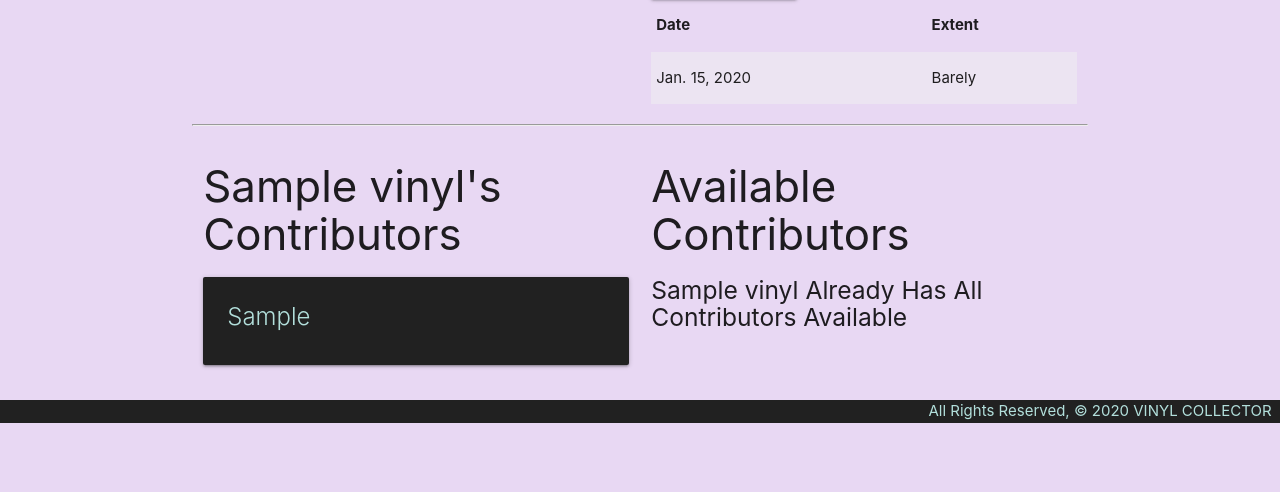
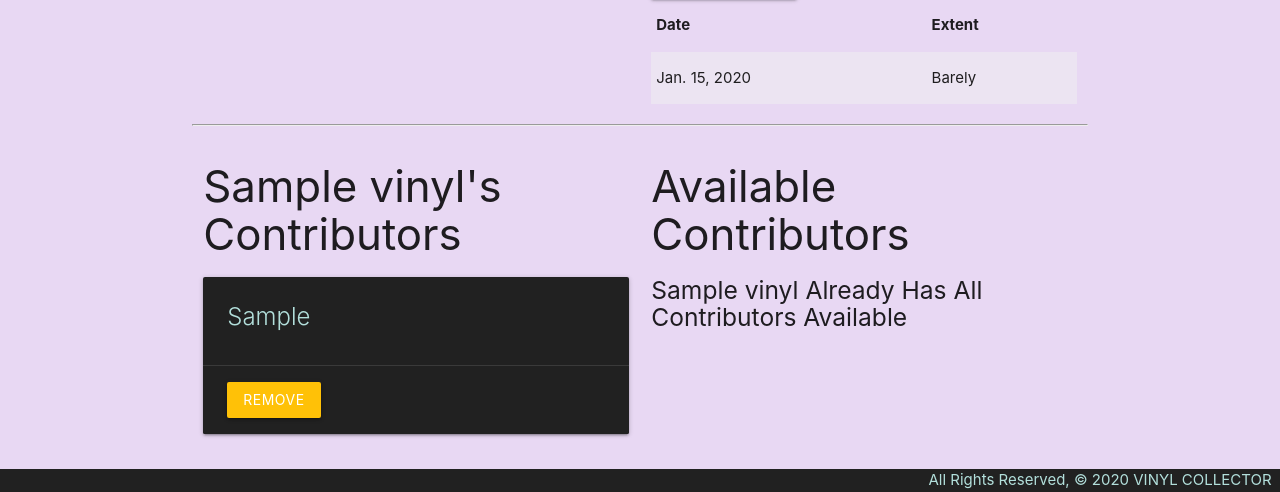
Before and after one commit to koashima/vinylcollector, a Django app: page /vinyls/1/ in a window 1280 px wide. Shown: the part 427-919 px from the top of the page. Before the commit the page ends 850 px from the top, so only its background shows below. Run offline with Django 3.2, Linux system fonts and the light colour scheme; a user stored in the database is signed in; tables that the repository leaves empty hold one stand-in row (values such as "Sample post"); parts of the project's set-up code (start-up, migrations or seed data) failed here and were passed over.

Commit message:
Adds functionality to remove contributor association to vinyl, why someoneone would do this I have no clue

```diff
--- a/main_app/templates/main_app/vinyl_detail.html
+++ b/main_app/templates/main_app/vinyl_detail.html
@@ -55,6 +55,12 @@
                 {{ contributor.artist}}
             </span>
           </div>
+          <div class="card-action">
+            <form action="{% url 'unassoc_contributor' vinyl.id contributor.id %}" method="post">
+              {% csrf_token %}
+              <button type="submit" class="amber btn">REMOVE</button>
+            </form>
+          </div>
         </div>
       {% endfor %}
     {% else %}
--- a/main_app/urls.py
+++ b/main_app/urls.py
@@ -18,7 +18,8 @@ urlpatterns = [
     path('contributors/<int:pk>/update/', views.ContributorUpdate.as_view(), name='contributors_update'),
     path('contributors/<int:pk>/delete/', views.ContributorDelete.as_view(), name='contributors_delete'),
     path('contributors/<int:pk>/', views.ContributorDetail.as_view(), name='contributors_detail'),
-    path('contributors/<int:vinyl_id>/assoc_contributor/<int:contributor_id>/', views.assoc_contributor, name='assoc_contributor'),
+    path('vinyls/<int:vinyl_id>/assoc_contributor/<int:contributor_id>/', views.assoc_contributor, name='assoc_contributor'),
+    path('vinyls/<int:vinyl_id>/unassoc_contributor/<int:contributor_id>', views.unassoc_contributor, name='unassoc_contributor'),
     path('accounts/signup/', views.signup, name='signup'),
     path('chat/', include('chat.urls')),
 ]
--- a/main_app/views.py
+++ b/main_app/views.py
@@ -82,6 +82,11 @@ def assoc_contributor(request, vinyl_id, contributor_id):
     Vinyl.objects.get(id=vinyl_id).contributors.add(contributor_id)
     return redirect('vinyls_detail', pk=vinyl_id)
 
+@login_required
+def unassoc_contributor(request, vinyl_id, contributor_id):
+  Vinyl.objects.get(id=vinyl_id).contributors.remove(contributor_id)
+  return redirect('vinyls_detail', pk=vinyl_id)
+
 def signup(request):
     error_message = ''
     if request.method == 'POST':
```
